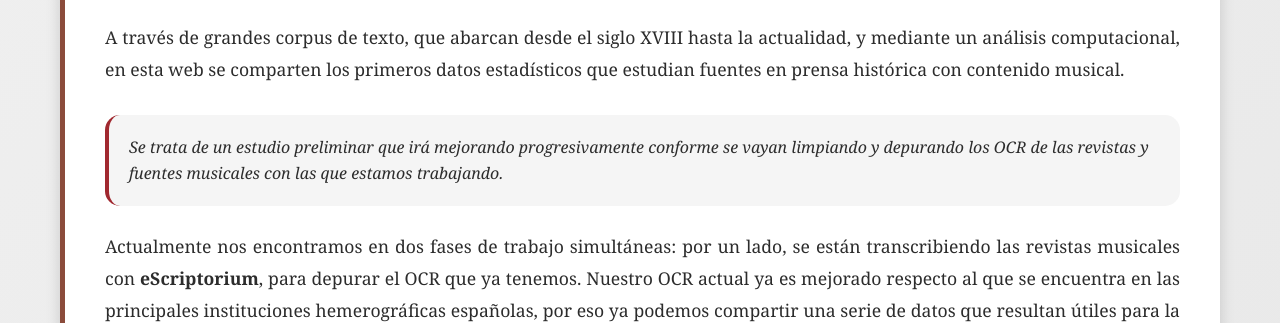
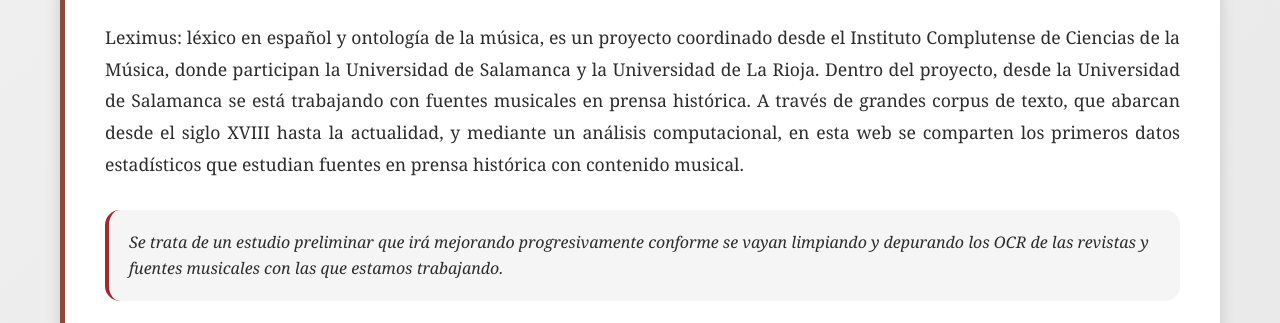
Before and after one commit to LeximusUSAL/principal, a plain HTML site: page index.html in a window 1280 px wide. Shown: the part 439-762 px from the top of the page. Drawn offline with Linux system fonts and the light colour scheme.

Commit message:
Update index.html

```diff
--- a/index.html
+++ b/index.html
@@ -333,7 +333,7 @@
         <div class="intro-section">
             <h2>🔬 Presentación del Proyecto</h2>
             <div class="intro-text">
-                A través de grandes corpus de texto, que abarcan desde el siglo XVIII hasta la actualidad, y mediante un análisis computacional, en esta web se comparten los primeros datos estadísticos que estudian fuentes en prensa histórica con contenido musical.
+                Leximus: léxico en español y ontología de la música, es un proyecto coordinado desde el Instituto Complutense de Ciencias de la Música, donde participan la Universidad de Salamanca y la Universidad de La Rioja. Dentro del proyecto, desde la Universidad de Salamanca se está trabajando con fuentes musicales en prensa histórica. A través de grandes corpus de texto, que abarcan desde el siglo XVIII hasta la actualidad, y mediante un análisis computacional, en esta web se comparten los primeros datos estadísticos que estudian fuentes en prensa histórica con contenido musical.
             </div>
 
             <div class="destacado">
```
